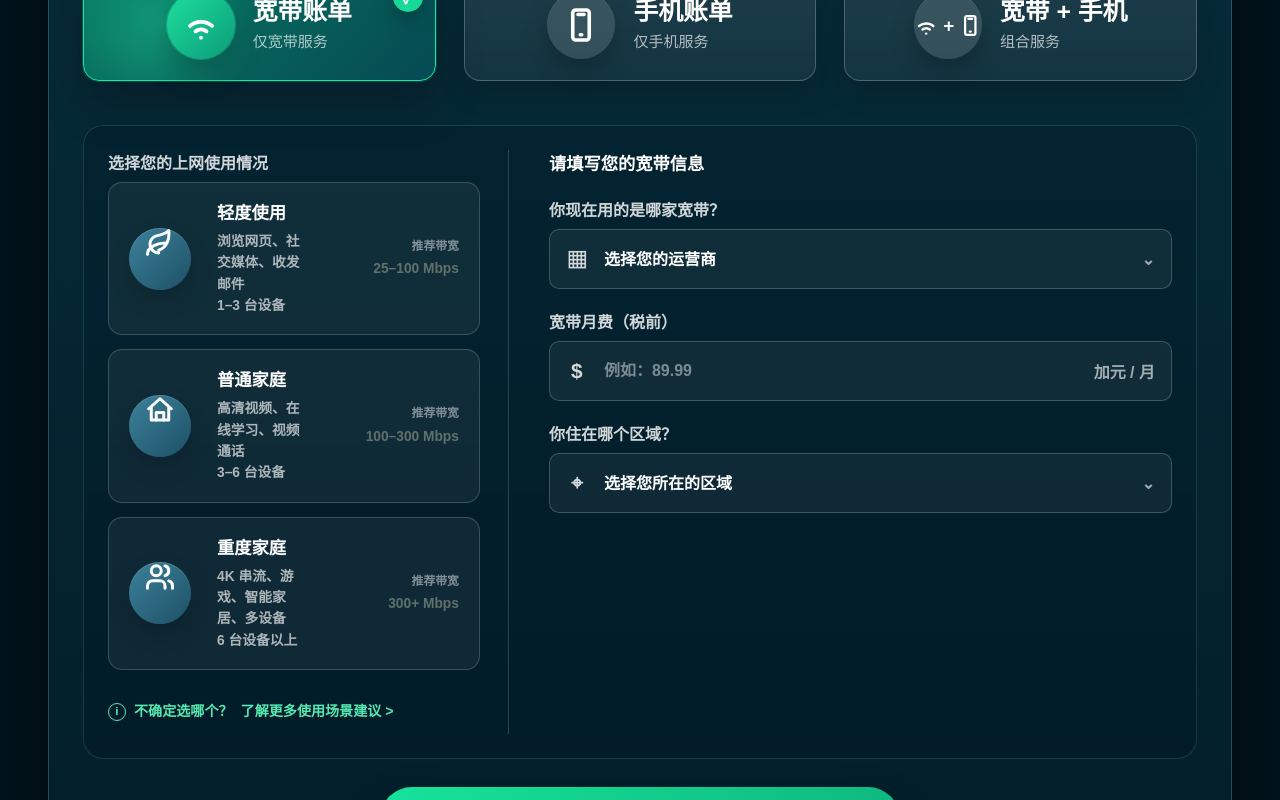
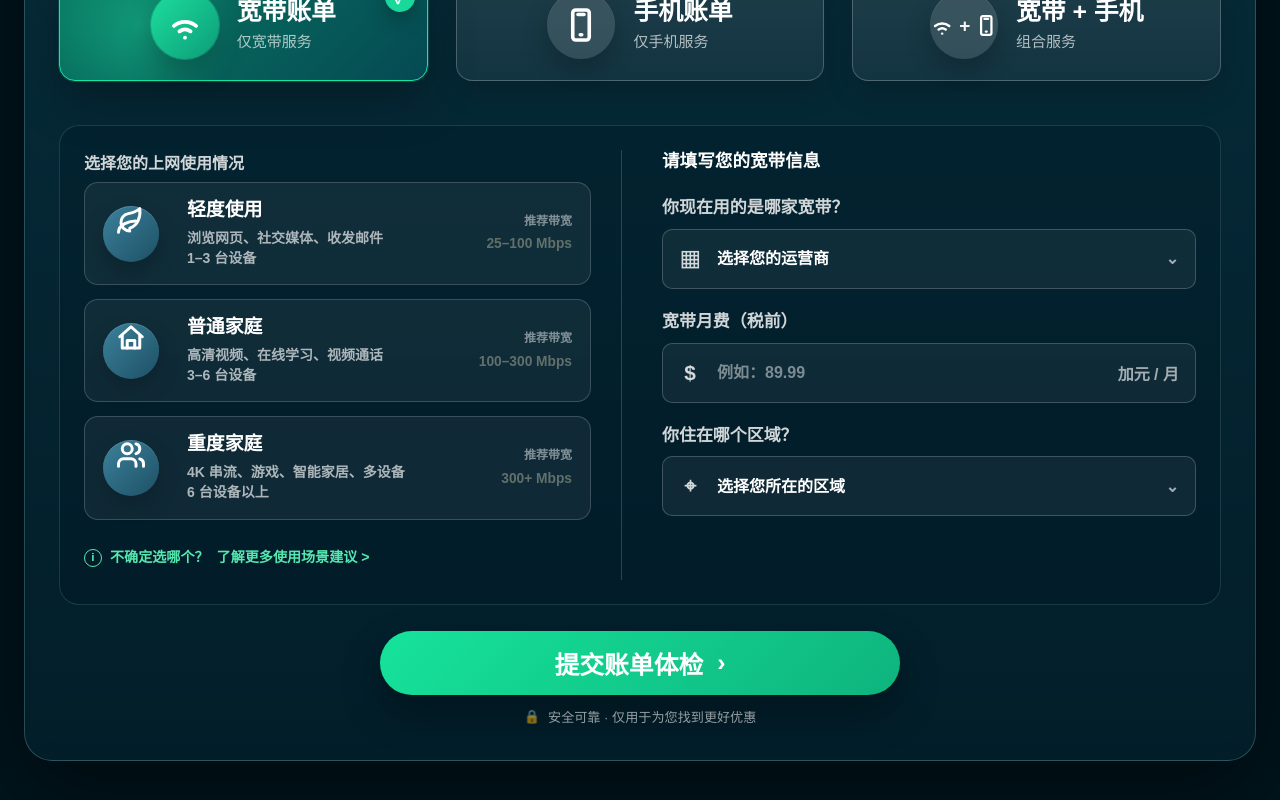
Before and after one commit to csbcd123/bill-saver-pei, a Next.js app: page / in a window 1280 px wide. Shown: the part 600-1400 px from the top of the page. Built offline with nearby package versions, Linux system fonts and the light colour scheme.

Commit message:
Balance homepage form columns

```diff
--- a/app/globals.css
+++ b/app/globals.css
@@ -1969,11 +1969,13 @@ textarea:focus {
   grid-template-columns: minmax(0, 1280px);
   position: relative;
   z-index: 2;
+  width: min(1328px, 100%);
   margin-top: -90px;
-  padding-top: 0;
+  padding: 0 24px 80px;
 }
 
 .workspace.single-column .form-panel {
+  width: 100%;
   color: #fff;
   border: 1px solid rgba(164, 238, 224, 0.22);
   border-radius: 28px;
@@ -2189,8 +2191,9 @@ textarea:focus {
 }
 
 .workspace.single-column .form-split {
-  grid-template-columns: minmax(310px, 0.39fr) minmax(0, 0.61fr);
+  grid-template-columns: minmax(0, 1fr) minmax(0, 1fr);
   gap: 36px;
+  align-items: stretch;
   border: 1px solid rgba(164, 238, 224, 0.14);
   border-radius: 20px;
   background: rgba(0, 24, 36, 0.28);
@@ -2199,18 +2202,43 @@ textarea:focus {
 
 .workspace.single-column .form-split-left {
   border-right: 1px solid rgba(164, 238, 224, 0.2);
-  padding-right: 28px;
+  padding-right: 30px;
 }
 
 .workspace.single-column .form-split-right {
-  gap: 20px;
+  align-content: start;
+  gap: 22px;
   padding-left: 4px;
 }
 
+.form-column,
+.form-split-left,
+.form-split-right {
+  min-width: 0;
+  height: 100%;
+}
+
+.form-column {
+  display: flex;
+  flex-direction: column;
+}
+
+.form-split-right > .field {
+  width: 100%;
+}
+
+.form-split-right .field > span:first-child {
+  margin-bottom: 1px;
+  font-size: 1.06rem;
+  line-height: 1.35;
+  font-weight: 700;
+}
+
 .form-side-title {
-  margin: 0 0 2px;
+  margin: 0 0 1px;
   color: #fff;
-  font-size: 1.08rem;
+  font-size: 1.1rem;
+  line-height: 1.35;
   font-weight: 800;
 }
 
@@ -2221,15 +2249,15 @@ textarea:focus {
 .usage-card {
   position: relative;
   display: grid;
-  grid-template-columns: 72px minmax(0, 1fr) 130px;
+  grid-template-columns: 68px minmax(0, 1fr) 118px;
   align-items: center;
   gap: 16px;
-  min-height: 104px;
+  min-height: 96px;
   border: 1px solid rgba(255, 255, 255, 0.18);
   border-radius: 14px;
   background: rgba(255, 255, 255, 0.055);
   color: #fff;
-  padding: 18px 20px;
+  padding: 16px 18px;
 }
 
 .usage-card:hover {
@@ -2249,9 +2277,9 @@ textarea:focus {
 .usage-card-icon {
   display: grid;
   place-items: center;
-  width: 62px;
-  height: 62px;
-  flex: 0 0 62px;
+  width: 56px;
+  height: 56px;
+  flex: 0 0 56px;
   border-radius: 50%;
   background: linear-gradient(135deg, rgba(65, 139, 166, 0.9), rgba(30, 83, 105, 0.94));
   color: #fff;
@@ -2268,20 +2296,21 @@ textarea:focus {
 }
 
 .usage-card-copy strong {
-  margin-bottom: 5px;
+  margin-bottom: 6px;
   color: #fff;
-  font-size: 1.08rem;
+  font-size: 1.18rem;
+  line-height: 1.2;
 }
 
 .usage-card-copy span {
   color: rgba(255, 255, 255, 0.66);
-  font-size: 0.86rem;
-  line-height: 1.55;
+  font-size: 0.875rem;
+  line-height: 1.45;
   white-space: pre-line;
 }
 
 .usage-card-speed {
-  min-width: 130px;
+  min-width: 110px;
   color: rgba(255, 255, 255, 0.9);
   font-size: 0.96rem;
   font-weight: 800;
@@ -2292,7 +2321,7 @@ textarea:focus {
   display: block;
   margin-bottom: 4px;
   color: rgba(255, 255, 255, 0.48);
-  font-size: 0.74rem;
+  font-size: 0.75rem;
 }
 
 .usage-card .usage-card-check {
@@ -2305,6 +2334,50 @@ textarea:focus {
 .usageHelpAction,
 .usageHelpIcon {
   color: #55e8b0;
+}
+
+.usageHelpLink {
+  align-self: flex-start;
+  margin-top: 8px;
+}
+
+.mobile-usage-card {
+  grid-template-columns: 58px minmax(0, 1fr);
+  min-height: 82px;
+  padding: 14px 18px;
+}
+
+.bundle-usage-group + .bundle-usage-group {
+  margin-top: 20px;
+}
+
+.bundle-usage-card {
+  grid-template-columns: 58px minmax(0, 1fr) 110px;
+  min-height: 78px;
+  padding: 13px 16px;
+}
+
+.bundle-usage-card.mobile-usage-card {
+  grid-template-columns: 58px minmax(0, 1fr);
+}
+
+.bundle-usage-card .usage-card-icon {
+  width: 48px;
+  height: 48px;
+  flex-basis: 48px;
+}
+
+.bundle-usage-card .usage-card-copy strong {
+  font-size: 1.05rem;
+}
+
+.bundle-usage-card .usage-card-copy span {
+  font-size: 0.81rem;
+  line-height: 1.4;
+}
+
+.bundle-form-split .usage-card-grid.compact {
+  gap: 10px;
 }
 
 .input-shell {
@@ -2387,7 +2460,7 @@ textarea:focus {
   gap: 14px;
   width: min(520px, 100%);
   min-height: 64px;
-  margin: 28px auto 0;
+  margin: 26px auto 0;
   border-radius: 999px;
   background: linear-gradient(135deg, #16e39b, #0eb47d);
   color: #fff;
@@ -2426,9 +2499,11 @@ textarea:focus {
   }
 
   .workspace.single-column {
+    width: 100%;
     margin-top: -60px;
     padding-left: 14px;
     padding-right: 14px;
+    padding-bottom: 60px;
   }
 
   .workspace.single-column .form-panel {
@@ -2521,6 +2596,10 @@ textarea:focus {
     padding-right: 0;
     padding-bottom: 22px;
   }
+
+  .workspace.single-column .form-split-right {
+    padding-left: 0;
+  }
 }
 
 @media (max-width: 600px) {
--- a/app/page.jsx
+++ b/app/page.jsx
@@ -1875,16 +1875,16 @@ export default function Home() {
           </div>
 
           {showInternet ? (
-            <div className="form-split form-grid-top">
-              <div className="form-split-left">
-                <div className={`field ${missingFields.includes("internet_usage_level") ? "missing" : ""}`.trim()}>
+            <div className={`form-split form-grid-top ${showMobile ? "bundle-form-split" : "internet-form-split"}`}>
+              <div className="form-split-left form-column">
+                <div className={`field ${showMobile ? "bundle-usage-group" : ""} ${missingFields.includes("internet_usage_level") ? "missing" : ""}`.trim()}>
                   <span>{t.internetUsageLevel}</span>
                   <div className="usage-card-grid compact">
                     {usageLevels.map((item) => (
                       <button
                         key={item.value}
                         type="button"
-                        className={form.internet_usage_level === item.value ? "usage-card active" : "usage-card"}
+                        className={`${form.internet_usage_level === item.value ? "usage-card active" : "usage-card"} ${showMobile ? "bundle-usage-card" : "internet-usage-card"}`}
                         onClick={() => update("internet_usage_level", item.value)}
                       >
                         <UsageIcon type={item.value} />
@@ -1905,14 +1905,14 @@ export default function Home() {
                 </div>
 
                 {showMobile && (
-                  <div className={`field usage-section ${missingFields.includes("current_mobile_data") ? "missing" : ""}`.trim()}>
+                  <div className={`field usage-section bundle-usage-group ${missingFields.includes("current_mobile_data") ? "missing" : ""}`.trim()}>
                     <span>{t.mobileDataUsageTitle}</span>
                     <div className="usage-card-grid compact">
                       {mobileDataUsageLevels.map((item) => (
                         <button
                           key={item.value}
                           type="button"
-                          className={form.current_mobile_data === item.value ? "usage-card active" : "usage-card"}
+                          className={form.current_mobile_data === item.value ? "usage-card mobile-usage-card bundle-usage-card active" : "usage-card mobile-usage-card bundle-usage-card"}
                           onClick={() => update("current_mobile_data", item.value)}
                         >
                           <UsageIcon type="data" />
@@ -1929,7 +1929,7 @@ export default function Home() {
 
               </div>
 
-              <div className="form-split-right">
+              <div className="form-split-right form-column">
                 <h3 className="form-side-title">
                   {form.service_type === "internet" ? t.billInfoInternet : t.billInfoBoth}
                 </h3>
@@ -1973,8 +1973,8 @@ export default function Home() {
               </div>
             </div>
           ) : (
-            <div className="form-split form-grid-top">
-              <div className="form-split-left">
+            <div className="form-split form-grid-top mobile-form-split">
+              <div className="form-split-left form-column">
                 <div className={`field ${missingFields.includes("current_mobile_data") ? "missing" : ""}`.trim()}>
                   <span>{t.mobileDataUsageTitle}</span>
                   <div className="usage-card-grid compact">
@@ -1982,7 +1982,7 @@ export default function Home() {
                       <button
                         key={item.value}
                         type="button"
-                        className={form.current_mobile_data === item.value ? "usage-card active" : "usage-card"}
+                        className={form.current_mobile_data === item.value ? "usage-card mobile-usage-card active" : "usage-card mobile-usage-card"}
                         onClick={() => update("current_mobile_data", item.value)}
                       >
                         <UsageIcon type="data" />
@@ -1997,7 +1997,7 @@ export default function Home() {
                 </div>
               </div>
 
-              <div className="form-split-right">
+              <div className="form-split-right form-column">
                 <h3 className="form-side-title">{t.billInfoMobile}</h3>
                 <Field icon="▦" label={t.providerMobile} className={missingFields.includes("current_provider") ? "missing" : ""}>
                   <Select value={form.current_provider} onChange={(value) => update("current_provider", value)}>
```
